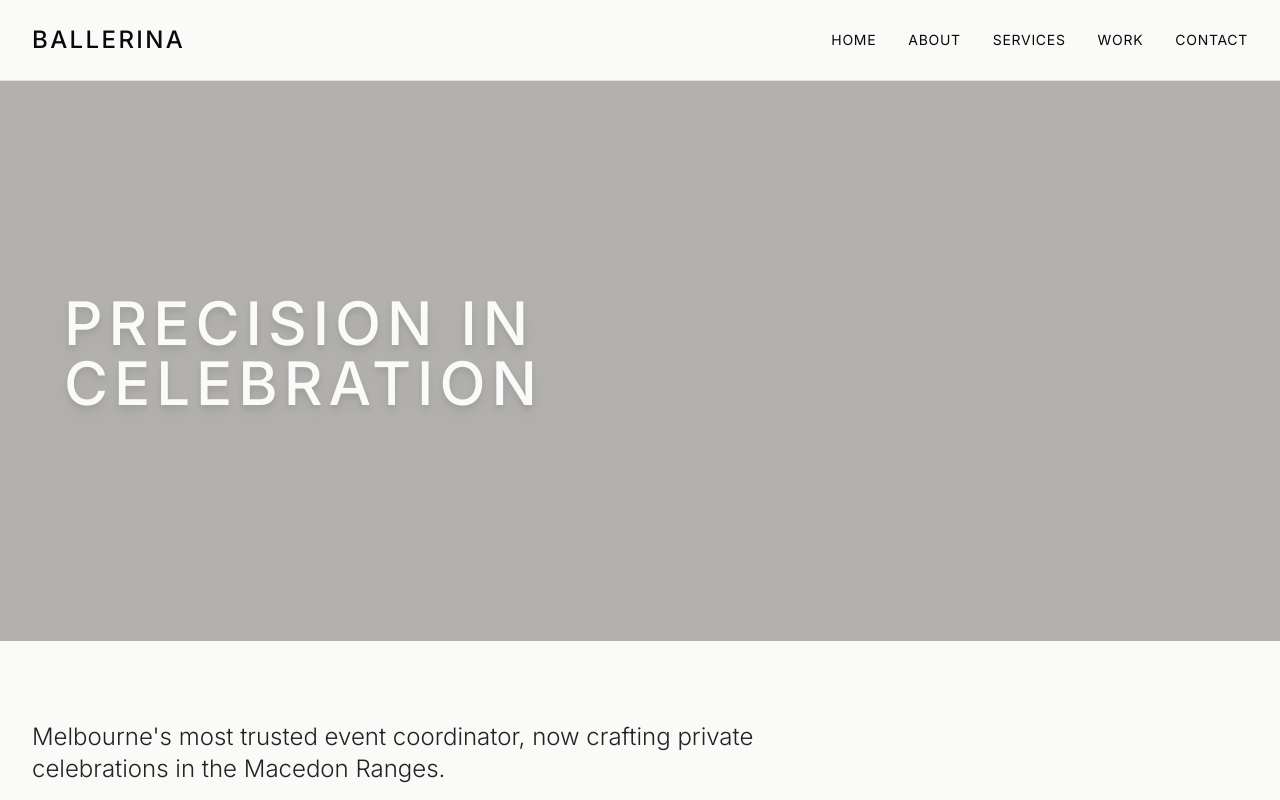
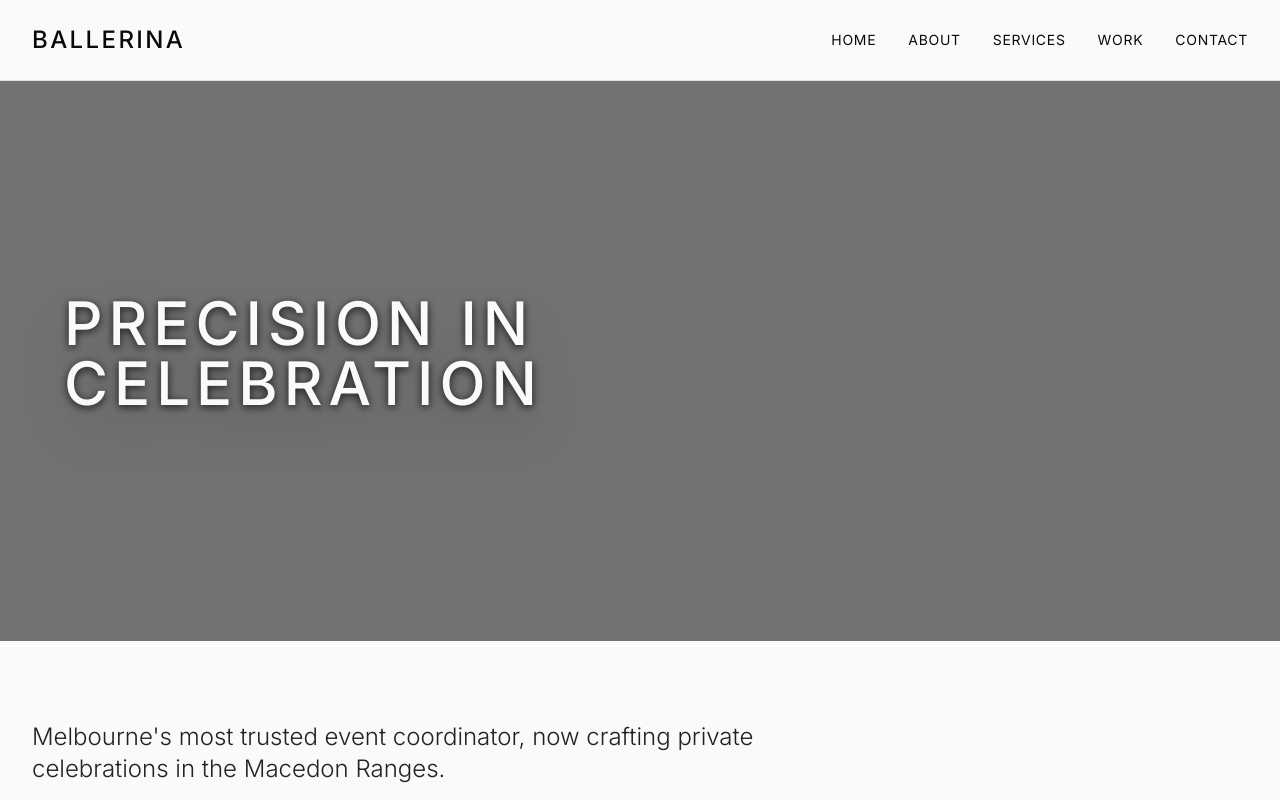
Before and after one commit to Grottytugboat/Ballerina, a Next.js app: page / in a window 1280 px wide. Shown: the top 800 px of the page. Built offline with nearby package versions, Linux system fonts and the light colour scheme.

Commit message:
Fix hero text visibility: increase overlay opacity and add stronger text shadow

```diff
--- a/components/Hero.tsx
+++ b/components/Hero.tsx
@@ -60,11 +60,11 @@ export default function Hero({
         <div className="w-full h-full bg-accent/20 z-0" />
       )}
       {overlay && (
-        <div className="absolute inset-0 bg-primary/20 z-10" />
+        <div className="absolute inset-0 bg-primary/50 z-10" />
       )}
       <div className="absolute inset-0 flex items-center justify-start px-6 lg:px-16 z-20">
         <div className="max-w-2xl">
-          <h1 className="text-4xl md:text-5xl lg:text-6xl font-medium tracking-wider text-background uppercase mb-4 drop-shadow-lg">
+          <h1 className="text-4xl md:text-5xl lg:text-6xl font-medium tracking-wider text-background uppercase mb-4 drop-shadow-2xl [text-shadow:_0_2px_8px_rgba(0,0,0,0.8)]">
             {tagline}
           </h1>
         </div>
```
